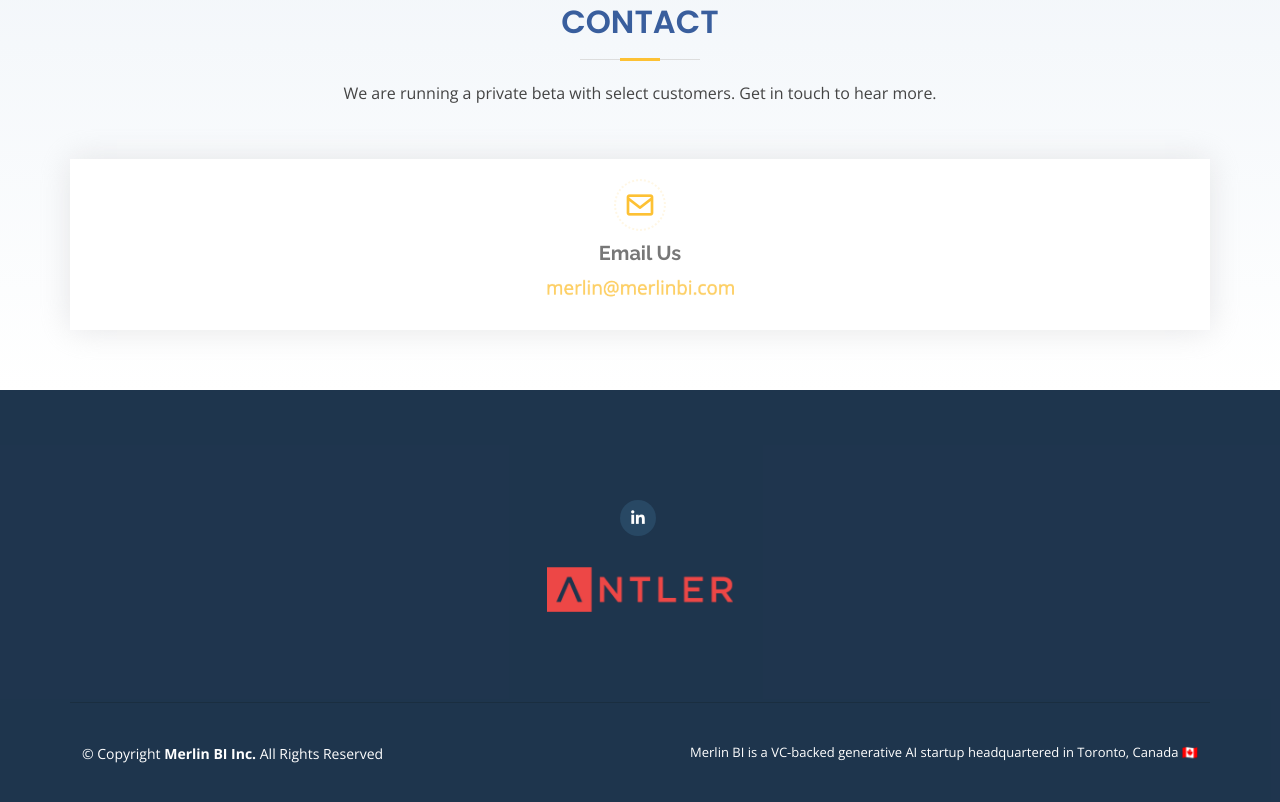
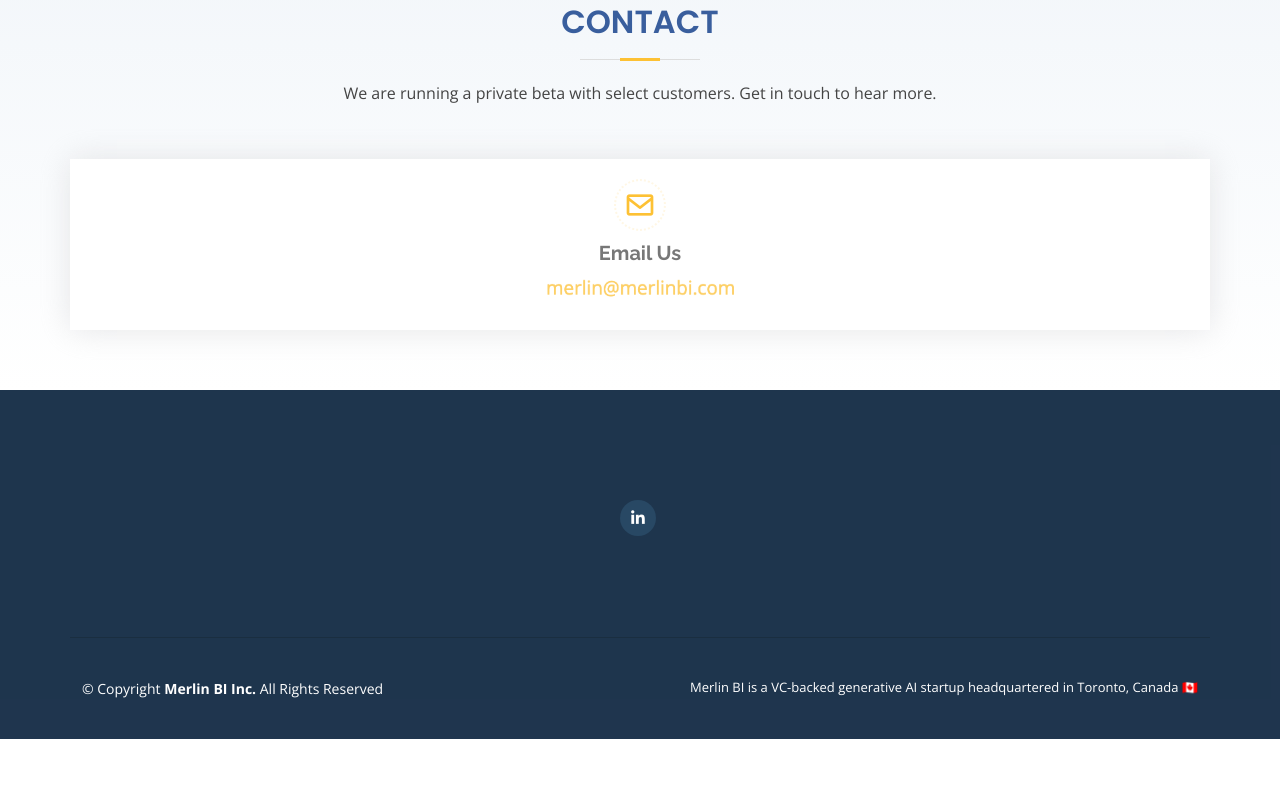
Before and after one commit to gil-merlin/merlinbi-public-site, a plain HTML site: page index.html in a window 1280 px wide. Shown: the part 4128-4930 px from the top of the page. After the commit the page ends 4867 px from the top, so only its background shows below. Drawn offline with nearby package versions, Linux system fonts and the light colour scheme.

Commit message:
Update index.html

```diff
--- a/index.html
+++ b/index.html
@@ -847,13 +847,14 @@
         </div>
 
         <br/>
-        <center><!-- Temporary -->
+        <!-- Temporary
+        <center>
           <div class="col-2">
             <div class="client-logo">
               <img src="assets/img/clients/client-1.png" class="img-fluid" alt="" data-aos="flip-right">
             </div>
           </div>
-        </center>
+        </center>-->
 
       </div>
     </div>
```
